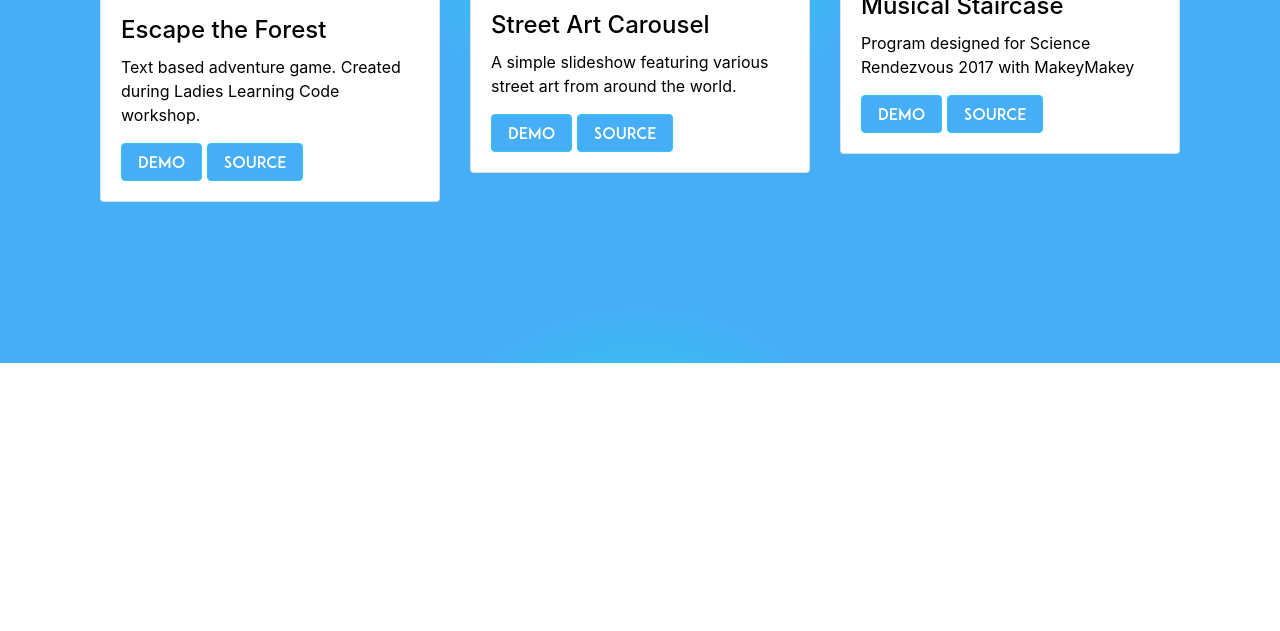
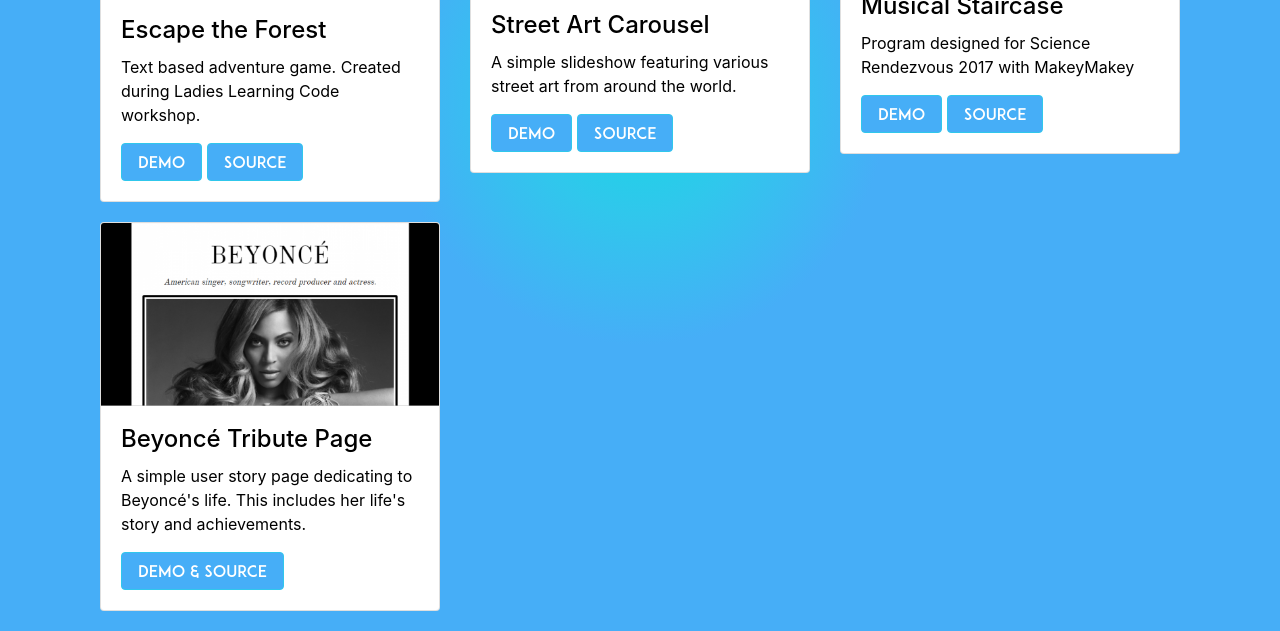
Before and after one commit to jennifertran/MiniProjects, a plain HTML site: page index.html in a window 1280 px wide. Shown: the part 437-1068 px from the top of the page. Before the commit the page ends 800 px from the top, so only its background shows below. Drawn offline with nearby package versions, Linux system fonts and the light colour scheme.

Commit message:
Added Beyonce Project;

```diff
--- a/index.html
+++ b/index.html
@@ -3,16 +3,30 @@
 <head>
   <meta charset="utf-8">
   <title>MiniProjects</title>
-    <link rel="stylesheet" href="https://maxcdn.bootstrapcdn.com/bootstrap/4.0.0-alpha.6/css/bootstrap.min.css" integrity="sha384-rwoIResjU2yc3z8GV/NPeZWAv56rSmLldC3R/AZzGRnGxQQKnKkoFVhFQhNUwEyJ" crossorigin="anonymous">
-    <link rel="stylesheet" href="assets/main.css" />
-    <link rel="stylesheet" href="assets/github.css" />
+  <link rel="stylesheet" href="https://maxcdn.bootstrapcdn.com/bootstrap/4.0.0-alpha.6/css/bootstrap.min.css"
+        integrity="sha384-rwoIResjU2yc3z8GV/NPeZWAv56rSmLldC3R/AZzGRnGxQQKnKkoFVhFQhNUwEyJ" crossorigin="anonymous">
+  <link rel="stylesheet" href="assets/main.css"/>
+  <link rel="stylesheet" href="assets/github.css"/>
   <meta name="viewport" content="width=device-width, initial-scale=1, user-scalable=no">
   <link rel="shortcut icon" href="assets/favicon.ico">
   <link href="https://fonts.googleapis.com/css?family=Open+Sans" rel="stylesheet">
 </head>
 
 <!-- Github Corner -->
-  <a href="https://github.com/jennifertran/MiniProjects" target="_blank" class="github-corner" aria-label="View source on Github"><svg width="90" height="90" viewBox="0 0 250 250" style="fill:#151513; color:#fff; z-index: 10; position: absolute; top: 0; border: 0; right: 0;" aria-hidden="true"><path d="M0,0 L115,115 L130,115 L142,142 L250,250 L250,0 Z"></path><path d="M128.3,109.0 C113.8,99.7 119.0,89.6 119.0,89.6 C122.0,82.7 120.5,78.6 120.5,78.6 C119.2,72.0 123.4,76.3 123.4,76.3 C127.3,80.9 125.5,87.3 125.5,87.3 C122.9,97.6 130.6,101.9 134.4,103.2" fill="currentColor" style="transform-origin: 130px 106px;" class="octo-arm"></path><path d="M115.0,115.0 C114.9,115.1 118.7,116.5 119.8,115.4 L133.7,101.6 C136.9,99.2 139.9,98.4 142.2,98.6 C133.8,88.0 127.5,74.4 143.8,58.0 C148.5,53.4 154.0,51.2 159.7,51.0 C160.3,49.4 163.2,43.6 171.4,40.1 C171.4,40.1 176.1,42.5 178.8,56.2 C183.1,58.6 187.2,61.8 190.9,65.4 C194.5,69.0 197.7,73.2 200.1,77.6 C213.8,80.2 216.3,84.9 216.3,84.9 C212.7,93.1 206.9,96.0 205.4,96.6 C205.1,102.4 203.0,107.8 198.3,112.5 C181.9,128.9 168.3,122.5 157.7,114.1 C157.9,116.9 156.7,120.9 152.7,124.9 L141.0,136.5 C139.8,137.7 141.6,141.9 141.8,141.8 Z" fill="currentColor" class="octo-body"></path></svg></a>
+<a href="https://github.com/jennifertran/MiniProjects" target="_blank" class="github-corner"
+   aria-label="View source on Github">
+  <svg width="90" height="90" viewBox="0 0 250 250"
+       style="fill:#151513; color:#fff; z-index: 10; position: absolute; top: 0; border: 0; right: 0;"
+       aria-hidden="true">
+    <path d="M0,0 L115,115 L130,115 L142,142 L250,250 L250,0 Z"></path>
+    <path
+      d="M128.3,109.0 C113.8,99.7 119.0,89.6 119.0,89.6 C122.0,82.7 120.5,78.6 120.5,78.6 C119.2,72.0 123.4,76.3 123.4,76.3 C127.3,80.9 125.5,87.3 125.5,87.3 C122.9,97.6 130.6,101.9 134.4,103.2"
+      fill="currentColor" style="transform-origin: 130px 106px;" class="octo-arm"></path>
+    <path
+      d="M115.0,115.0 C114.9,115.1 118.7,116.5 119.8,115.4 L133.7,101.6 C136.9,99.2 139.9,98.4 142.2,98.6 C133.8,88.0 127.5,74.4 143.8,58.0 C148.5,53.4 154.0,51.2 159.7,51.0 C160.3,49.4 163.2,43.6 171.4,40.1 C171.4,40.1 176.1,42.5 178.8,56.2 C183.1,58.6 187.2,61.8 190.9,65.4 C194.5,69.0 197.7,73.2 200.1,77.6 C213.8,80.2 216.3,84.9 216.3,84.9 C212.7,93.1 206.9,96.0 205.4,96.6 C205.1,102.4 203.0,107.8 198.3,112.5 C181.9,128.9 168.3,122.5 157.7,114.1 C157.9,116.9 156.7,120.9 152.7,124.9 L141.0,136.5 C139.8,137.7 141.6,141.9 141.8,141.8 Z"
+      fill="currentColor" class="octo-body"></path>
+  </svg>
+</a>
 
 <body>
 
@@ -37,7 +51,8 @@
             <h4 class="card-title">Escape the Forest</h4>
             <p class="card-text">Text based adventure game. Created during Ladies Learning Code workshop.</p>
             <a href="1-EscapeTheForest/index.html" target="_blank" class="btn btn-main">Demo</a>
-                <a href="https://github.com/jennifertran/MiniProjects/tree/master/1-EscapeTheForest" target="_blank" class="btn btn-main">Source</a>
+            <a href="https://github.com/jennifertran/MiniProjects/tree/master/1-EscapeTheForest" target="_blank"
+               class="btn btn-main">Source</a>
           </div>
         </div>
       </div>
@@ -49,7 +64,8 @@
             <h4 class="card-title">Street Art Carousel</h4>
             <p class="card-text">A simple slideshow featuring various street art from around the world.</p>
             <a href="2-StreetArtCarousel/index.html" target="_blank" class="btn btn-main">Demo</a>
-                <a href="https://github.com/jennifertran/MiniProjects/tree/master/3-MusicalStaircase" target="_blank" class="btn btn-main">Source</a>
+            <a href="https://github.com/jennifertran/MiniProjects/tree/master/3-MusicalStaircase" target="_blank"
+               class="btn btn-main">Source</a>
           </div>
         </div>
       </div>
@@ -61,12 +77,30 @@
             <h4 class="card-title">Musical Staircase</h4>
             <p class="card-text">Program designed for Science Rendezvous 2017 with MakeyMakey</p>
             <a href="3-MusicalStaircase/piano.html" target="_blank" class="btn btn-main">Demo</a>
-                <a href="https://github.com/jennifertran/MiniProjects/tree/master/3-StreetArtCarousel" target="_blank" class="btn btn-main">Source</a>
+            <a href="https://github.com/jennifertran/MiniProjects/tree/master/3-StreetArtCarousel" target="_blank"
+               class="btn btn-main">Source</a>
           </div>
         </div>
       </div>
 
     </div>
 
+    <div class="row">
+
+      <div class="col-md-4 col-xs-6 bottom">
+        <div class="card h-90">
+          <img class="card-img-top" src="screenshots/project4.png" alt="Beyoncé Tribute Page">
+          <div class="card-block">
+            <h4 class="card-title">Beyoncé Tribute Page</h4>
+            <p class="card-text">A simple user story page dedicating to Beyoncé's life. This includes her life's story
+              and achievements.</p>
+            <a href="http://codepen.io/JustClouds/pen/KzGVJq" target="_blank" class="btn btn-main">Demo & Source</a>
+          </div>
+        </div>
+      </div>
+
+
+    </div>
+
 </body>
 </html>
```
Also changed, not shown: RandomQuoteGenerator/index.html (deleted, +0 -22 lines), RandomQuoteGenerator/main.js (deleted), RandomQuoteGenerator/styles.css (deleted), screenshots/project4.png (added), 1 other file. Lines whose indentation alone changed are shown as unchanged.
